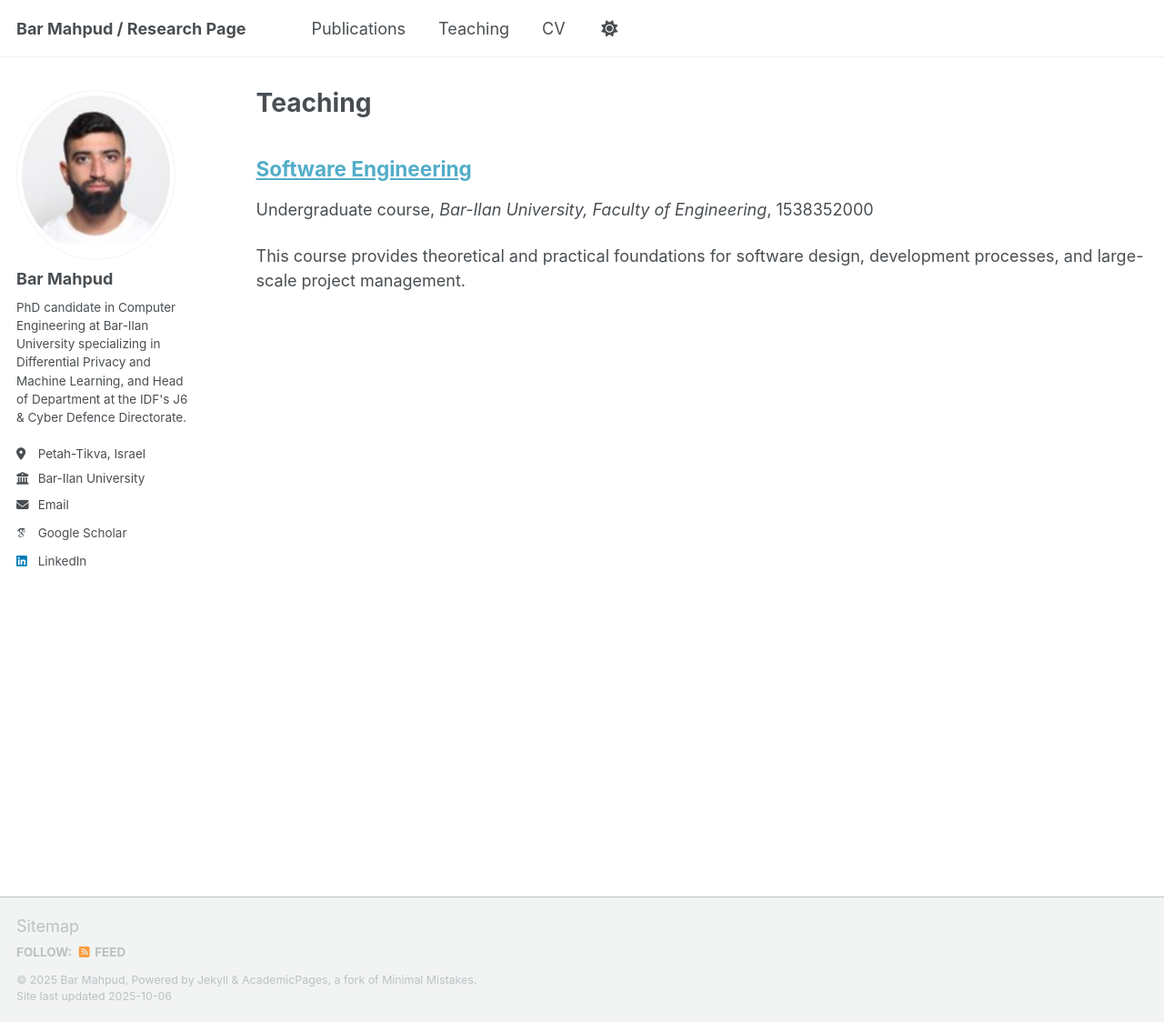
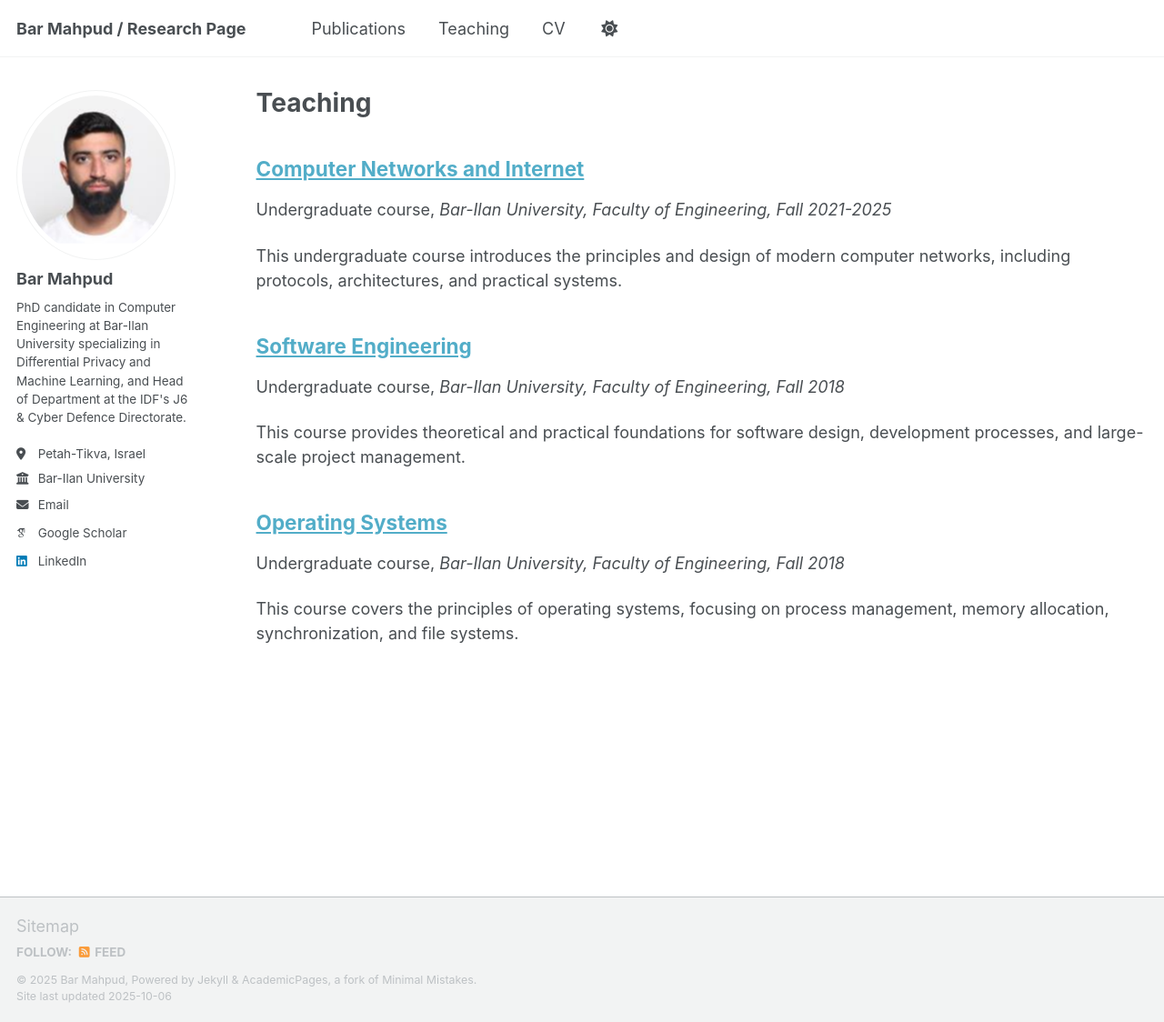
Before and after one commit to barmahpud/barmahpud.github.io, a Jekyll site: the page built from _pages/teaching.html, in a window 1280 px wide and 1124 px high. Shown: the whole window at 91% size. Built offline with Jekyll 4.4.1, drawn with Linux system fonts in a browser that asks for light colours; some web fonts are replaced; a script that is not in the unit is left out; a file with an impossible date is left out.

Commit message:
Fix courses

```diff
--- a/_includes/archive-single.html
+++ b/_includes/archive-single.html
@@ -39,7 +39,7 @@
     {% endif %}
 
         {% if post.collection == 'teaching' %}
-          <p> {{ post.type }}, <i>{{ post.venue }}</i>, {{ post.date | default: "1900-01-01" | date: "%s" }} </p>
+          <p> {{ post.type }}, <i>{{ post.venue }}</i> </p>
         {% elsif post.collection == 'publications' %}
           <!-- <p>Published in <i>{{ post.venue }}</i>, {{ post.date | default: "1900-01-01" | date: "%Y" }} </p> -->
           <p>Published in <i>{{ post.venue }}</i> </p>
--- a/_teaching/2018-fall-computer-networks.md
+++ b/_teaching/2018-fall-computer-networks.md
@@ -3,8 +3,8 @@ title: "Computer Networks and Internet"
 collection: teaching
 type: "Undergraduate course"
 permalink: /teaching/2018-fall-computer-networks
-venue: "Bar-Ilan University, Faculty of Engineering"
-date: "2021-2025"
+venue: "Bar-Ilan University, Faculty of Engineering, Fall 2021-2025"
+date: 2021-10-01
 location: "Ramat Gan, Israel"
 ---
 
--- a/_teaching/2021-fall-operating-systems.md
+++ b/_teaching/2021-fall-operating-systems.md
@@ -3,8 +3,8 @@ title: "Operating Systems"
 collection: teaching
 type: "Undergraduate course"
 permalink: /teaching/2021-fall-operating-systems
-venue: "Bar-Ilan University, Faculty of Engineering"
-date: "2018"
+venue: "Bar-Ilan University, Faculty of Engineering, Fall 2018"
+date: 2018-10-01
 location: "Ramat Gan, Israel"
 ---
 
--- a/_teaching/2021-fall-software-engineering.md
+++ b/_teaching/2021-fall-software-engineering.md
@@ -3,7 +3,7 @@ title: "Software Engineering"
 collection: teaching
 type: "Undergraduate course"
 permalink: /teaching/2021-fall-software-engineering
-venue: "Bar-Ilan University, Faculty of Engineering"
+venue: "Bar-Ilan University, Faculty of Engineering, Fall 2018"
 date: 2018-10-01
 location: "Ramat Gan, Israel"
 ---
```
